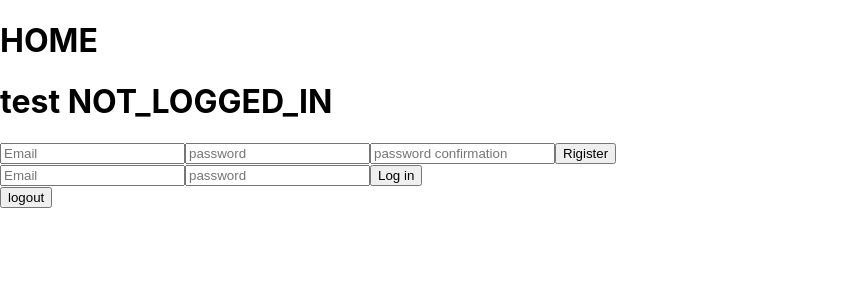
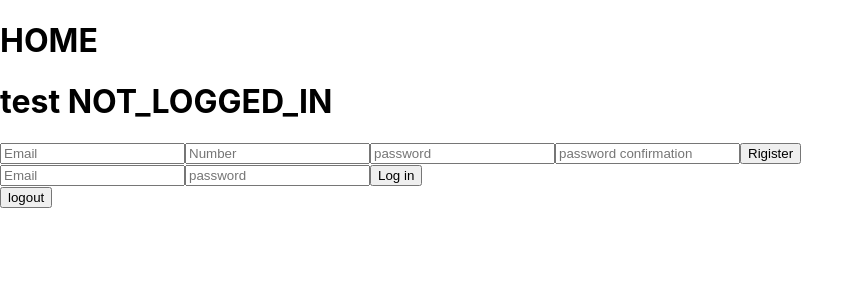
Before and after one commit to Alzubair98/ozyapi, a React (Create React App) app: page /home in a window 1280 px wide. Shown: the top 300 px of the page, without its empty margins (0-864 px from the left). Built offline with nearby package versions, Linux system fonts and the light colour scheme; the HTML template or start-up script is replaced by a standard one.

Commit message:
update sign up requires

```diff
--- a/src/component/auth/Registration.jsx
+++ b/src/component/auth/Registration.jsx
@@ -5,6 +5,7 @@ import axios from "axios";
 const Rigstration = (props) => {
   const [user, setUser] = useState({
     email: "",
+    number: "",
     password: "",
     password_confirmation: "",
     registrationsErrors: "",
@@ -27,6 +28,7 @@ const Rigstration = (props) => {
         {
           user: {
             email: user.email,
+            number: user.number,
             password: user.password,
             password_confirmation: user.password_confirmation,
           },
@@ -58,6 +60,14 @@ const Rigstration = (props) => {
           required
         />
         <input
+          type="number"
+          name="number"
+          placeholder="Number"
+          value={user.number}
+          onChange={handleChange}
+          required
+        />
+        <input
           type="password"
           name="password"
           placeholder="password"
```
